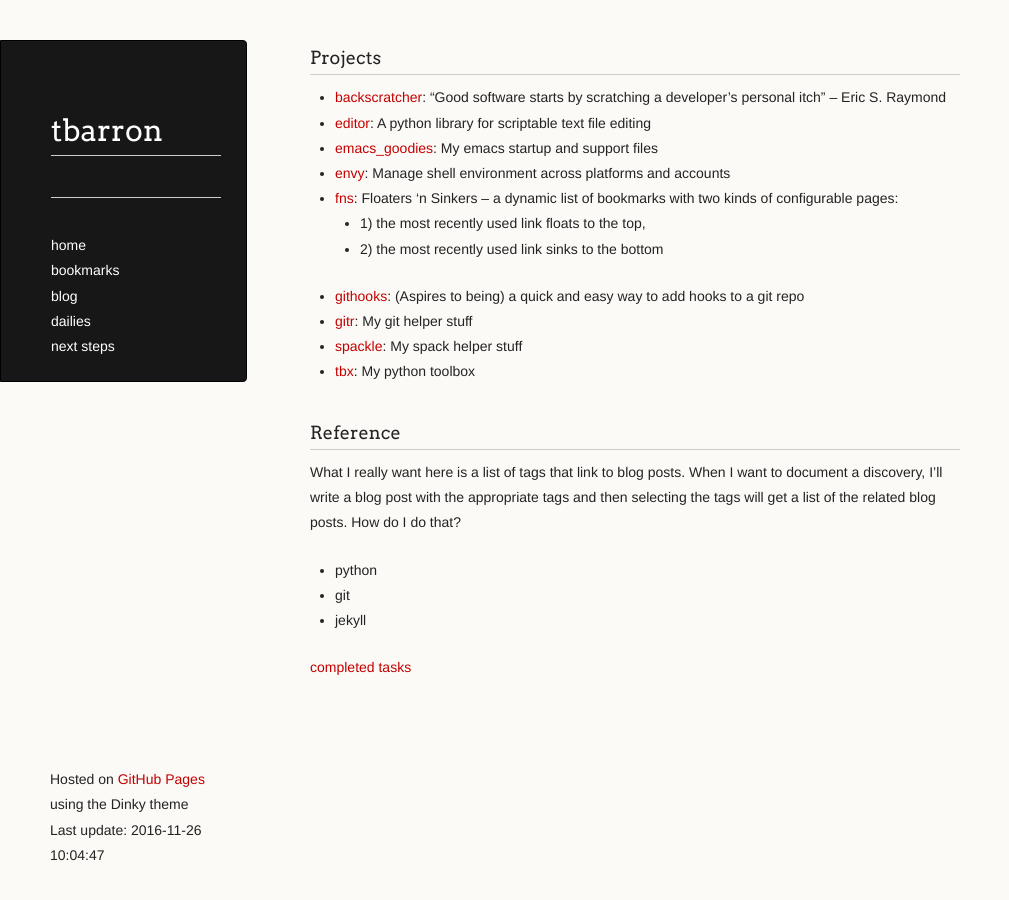
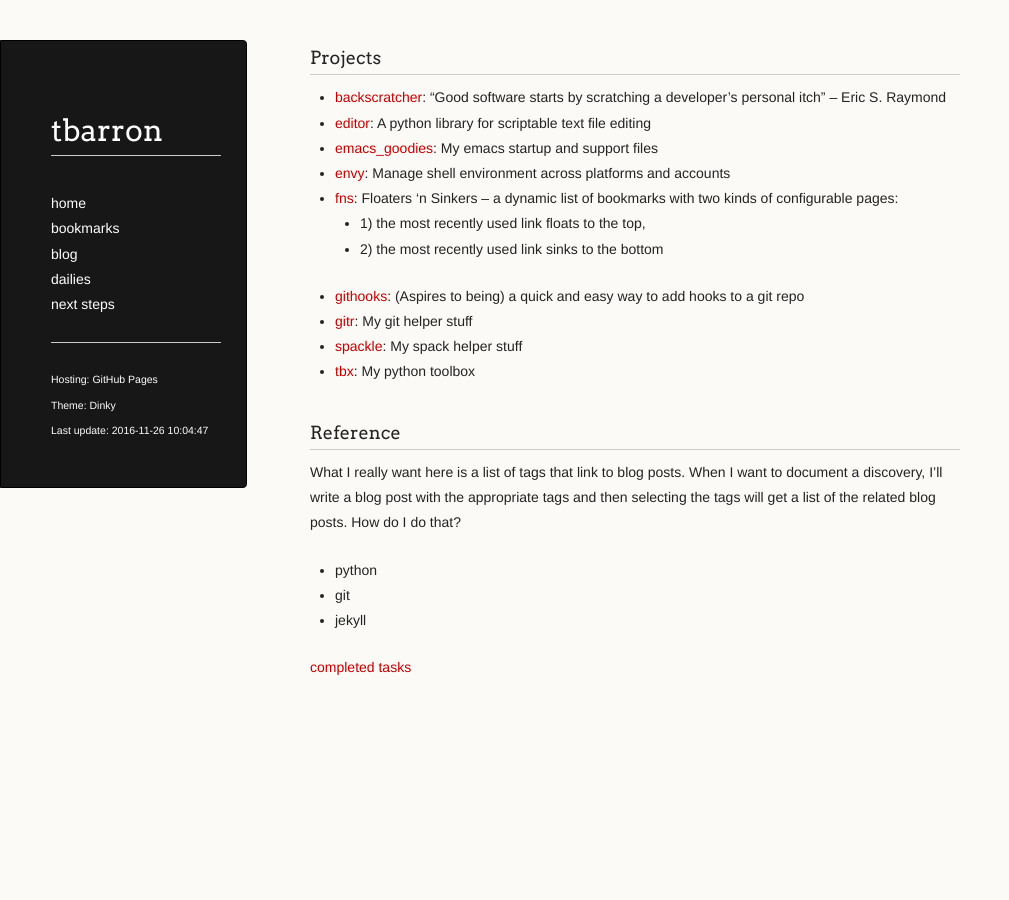
Before and after one commit to tbarron/tbarron.github.io, a Jekyll site: the page built from index.md, in a window 1280 px wide. Shown: the whole page, without its empty margins (0-1009 px from the left). Built offline with Jekyll 4.4.1, drawn with Linux system fonts in a browser that asks for light colours.

Commit message:
- Move the hosting, theme, and last update metadata into the header at the    bottom in teeny weeny font

```diff
--- a/_includes/head.html
+++ b/_includes/head.html
@@ -1,7 +1,12 @@
-        <h1><a href="https://github.com/tbarron">tbarron</a></h1>
-        <h2>{{ project.name }}</h2>
-        <br><a href="{{ site.baseurl }}/index.html">home</a>
-        <br><a href="{{ site.baseurl }}/bookmarks.html">bookmarks</a>
-        <br><a href="{{ site.baseurl }}/blog.html">blog</a>
-        <br><a href="{{ site.baseurl }}/dailies.html">dailies</a>
-        <br><a href="{{ site.baseurl }}/DODO.html">next steps</a>
+<h1><a href="https://github.com/tbarron">{{site.title}}</a></h1>
+<br><a href="{{ site.baseurl }}/index.html">home</a>
+<br><a href="{{ site.baseurl }}/bookmarks.html">bookmarks</a>
+<br><a href="{{ site.baseurl }}/blog.html">blog</a>
+<br><a href="{{ site.baseurl }}/dailies.html">dailies</a>
+<br><a href="{{ site.baseurl }}/DODO.html">next steps</a>
+<br>&nbsp;
+<hr>
+<p style="font-size:75%">
+  Hosting: <a href="https://pages.github.com">GitHub Pages</a>
+  <br>Theme: Dinky
+  <br>Last update: {{ site.time | date: "%Y-%m-%d %H:%M:%S" }}</p>
--- a/_layouts/dinky.html
+++ b/_layouts/dinky.html
@@ -21,13 +21,6 @@
       <section>
         {{ content }}
       </section>
-      <footer>
-        <p><small>Hosted on <a href="https://pages.github.com">GitHub
-              Pages</a>
-            <br>using the Dinky theme
-            <br>Last update: {{ site.time | date: "%Y-%m-%d %H:%M:%S" }}
-        </small></p>
-      </footer>
     </div>
     <!--[if !IE]><script>fixScale(document);</script><![endif]-->
 
```
